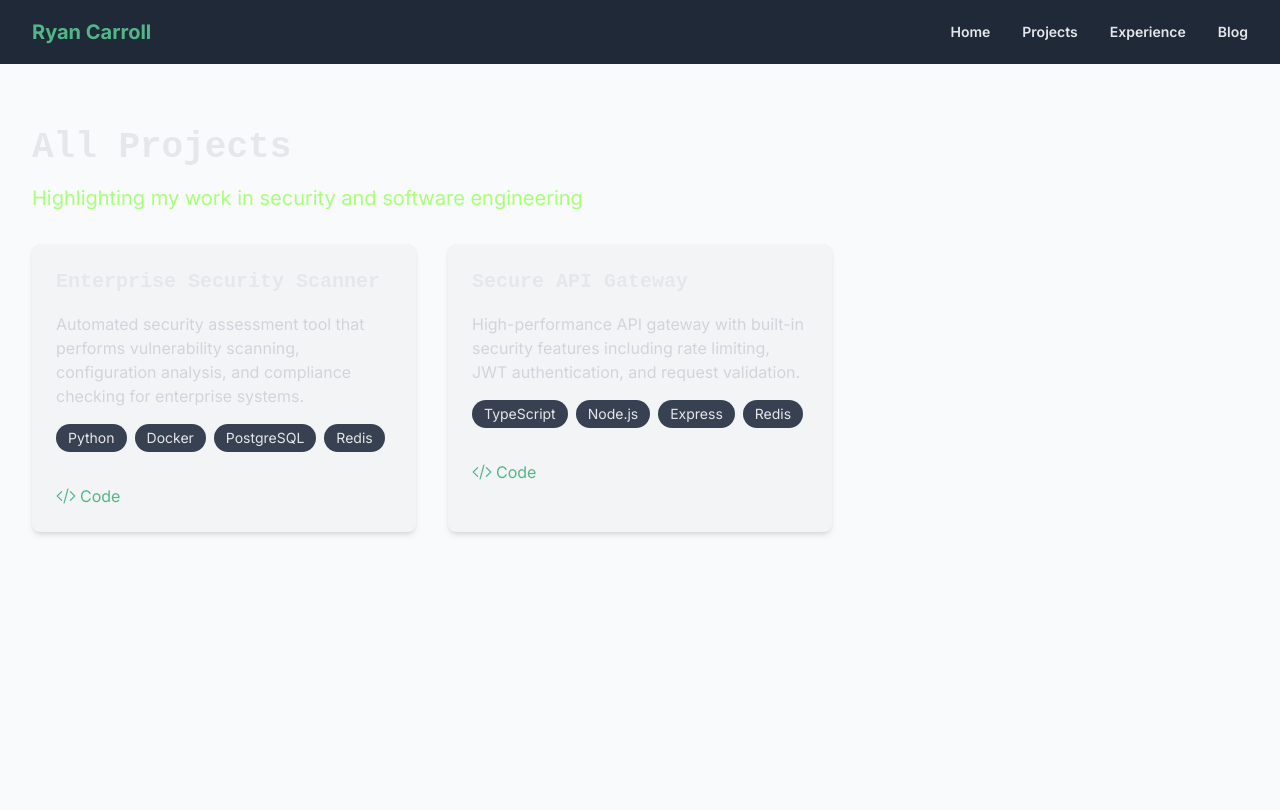
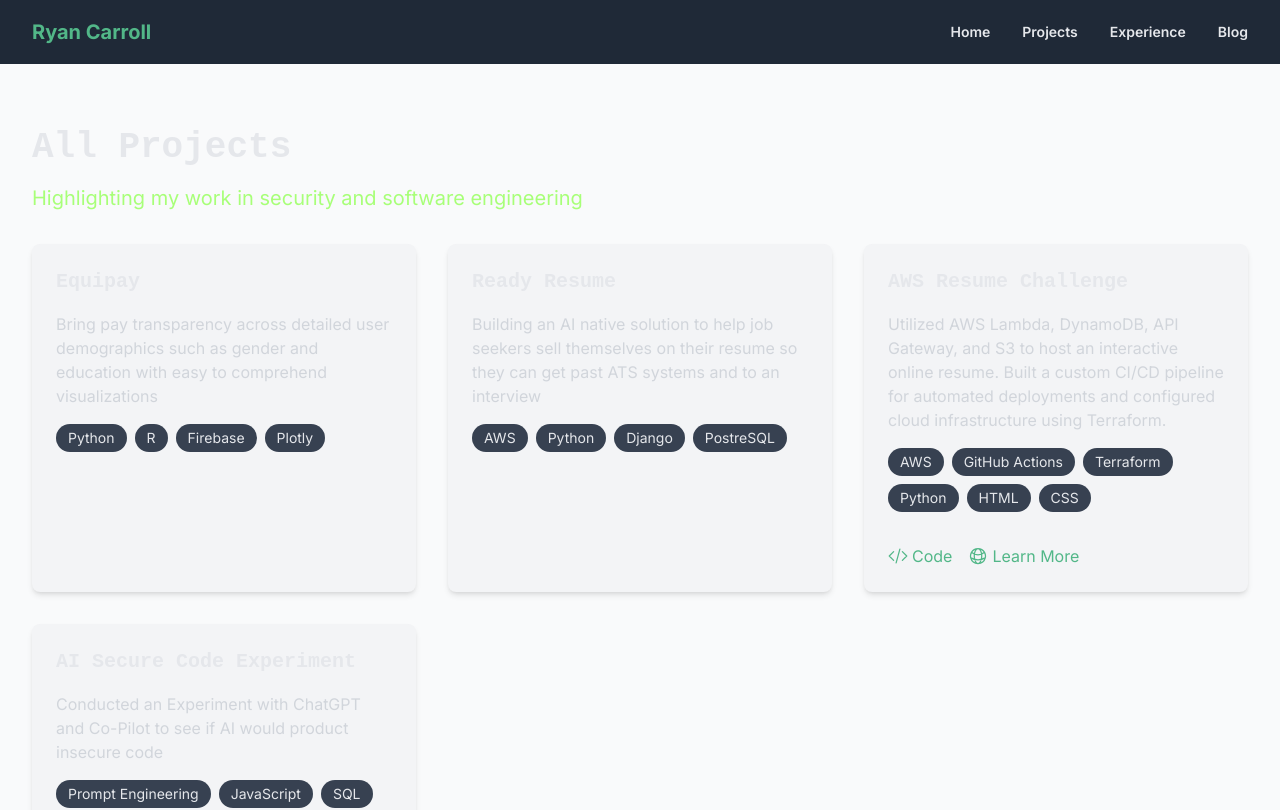
Before and after one commit to technolifts/portfolio-website, a Next.js app: page /projects in a window 1280 px wide. Shown: the top 810 px of the page. Built offline with nearby package versions, Linux system fonts and the light colour scheme.

Commit message:
Update content

```diff
--- a/src/components/Footer.tsx
+++ b/src/components/Footer.tsx
@@ -17,7 +17,7 @@ return (
                 scalable solutions and sharing knowledge with the community.
             </p>
             <p className="text-gray-300">
-                ryan.acarroll@yahoo.com
+                <strong>Email:</strong> $myFirstName.acarroll@yahoo.com
             </p>
             </div>
 
--- a/src/components/ProjectCard.tsx
+++ b/src/components/ProjectCard.tsx
@@ -59,7 +59,7 @@ return (
             className="inline-flex items-center text-accent hover:text-accent/80"
             >
             <GlobeAltIcon className="h-5 w-5 mr-1" />
-            Live Demo
+            Learn More
             </Link>
         )}
         </div>
--- a/src/content/projects.ts
+++ b/src/content/projects.ts
@@ -1,3 +1,4 @@
+// src/content/projects.ts
 export interface Project {
     id: string;
     title: string;
@@ -7,27 +8,46 @@ export interface Project {
     githubUrl?: string;
     liveUrl?: string;
     featured: boolean;
-    category: 'security' | 'software' | 'fullstack';
+    category: 'security' | 'software' | 'fullstack' | 'web-apps';
   }
 
   export const projects: Project[] = [
     {
-      id: 'security-scanner',
-      title: 'Enterprise Security Scanner',
-      description: 'Automated security assessment tool that performs vulnerability scanning, configuration analysis, and compliance checking for enterprise systems.',
-      technologies: ['Python', 'Docker', 'PostgreSQL', 'Redis'],
-      githubUrl: 'https://github.com/yourusername/security-scanner',
-      featured: true,
-      category: 'security'
+        id: 'equipay',
+        title: 'Equipay',
+        description: 'Bring pay transparency across detailed user demographics such as gender and education with easy to comprehend visualizations',
+        technologies: ['Python', 'R', 'Firebase', 'Plotly'],
+        featured: false,
+        category: 'web-apps'
     },
     {
-      id: 'api-gateway',
-      title: 'Secure API Gateway',
-      description: 'High-performance API gateway with built-in security features including rate limiting, JWT authentication, and request validation.',
-      technologies: ['TypeScript', 'Node.js', 'Express', 'Redis'],
-      githubUrl: 'https://github.com/yourusername/api-gateway',
-      featured: true,
-      category: 'software'
+        id: 'readyresume',
+        title: 'Ready Resume',
+        description: 'Building an AI native solution to help job seekers sell themselves on their resume so they can get past ATS systems and to an interview',
+        technologies: ['AWS', 'Python', 'Django', 'PostreSQL'],
+        featured: true,
+        category: 'web-apps'
     },
+    {
+        id: 'aws-resume-challenge',
+        title: 'AWS Resume Challenge',
+        description: 'Utilized AWS Lambda, DynamoDB, API Gateway, and S3 to host an interactive online resume. Built a custom CI/CD pipeline for automated deployments and configured cloud infrastructure using Terraform.',
+        technologies: ['AWS', 'GitHub Actions', 'Terraform', 'Python', 'HTML', 'CSS'],
+        githubUrl: 'https://github.com/aws-resume-challenge-org',
+        liveUrl: 'https://www.linkedin.com/posts/ryanantioniocarroll_over-the-past-couple-of-months-i-have-been-activity-7206529134733271040-7fvI?utm_source=share&utm_medium=member_desktop',
+        featured: true,
+        category: 'software'
+    },
+    {
+        id: 'ai-secure-code',
+        title: 'AI Secure Code Experiment',
+        description: 'Conducted an Experiment with ChatGPT and Co-Pilot to see if AI would product insecure code',
+        technologies: ['Prompt Engineering', 'JavaScript', 'SQL', 'Django', 'Python'],
+        githubUrl: 'https://github.com/technolifts/AISecureCodeExperiment',
+        liveUrl: 'https://www.linkedin.com/posts/ryanantioniocarroll_does-ai-write-secure-code-ive-heard-this-activity-7251440011865178112-vukf?utm_source=share&utm_medium=member_desktop',
+        featured: true,
+        category: 'security'
+    },
+
     // Add more projects as needed
   ];
```
Also changed, not shown: src/content/blog/posts/securing-react-applications.md (+67 -26 lines), src/content/experience.ts (+20 -19 lines).
